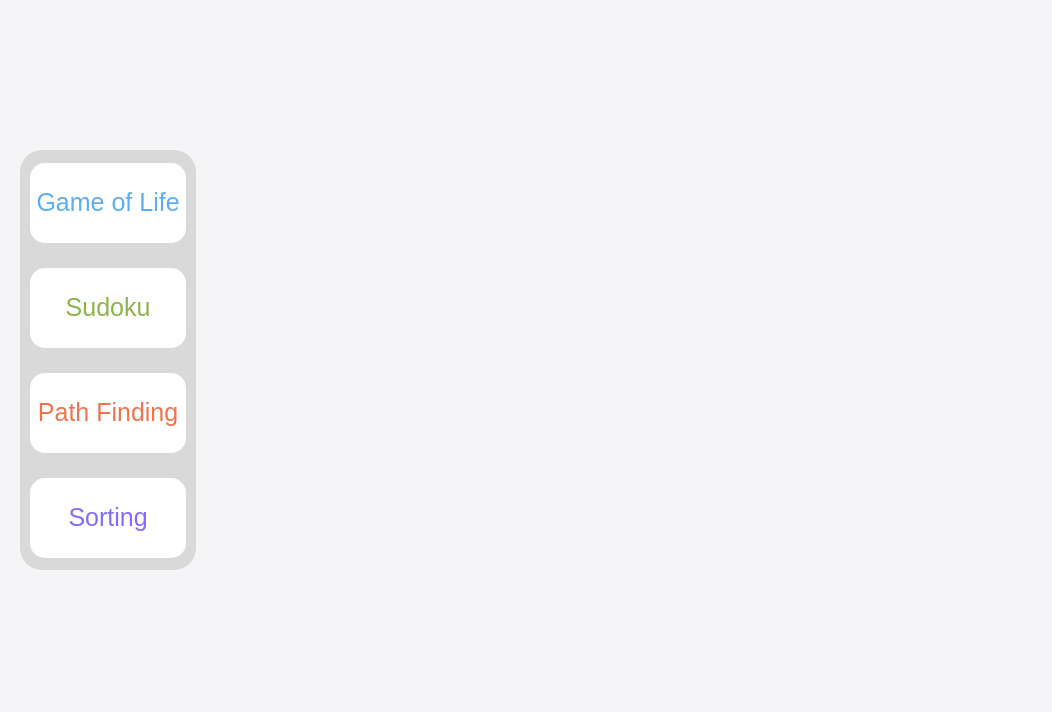
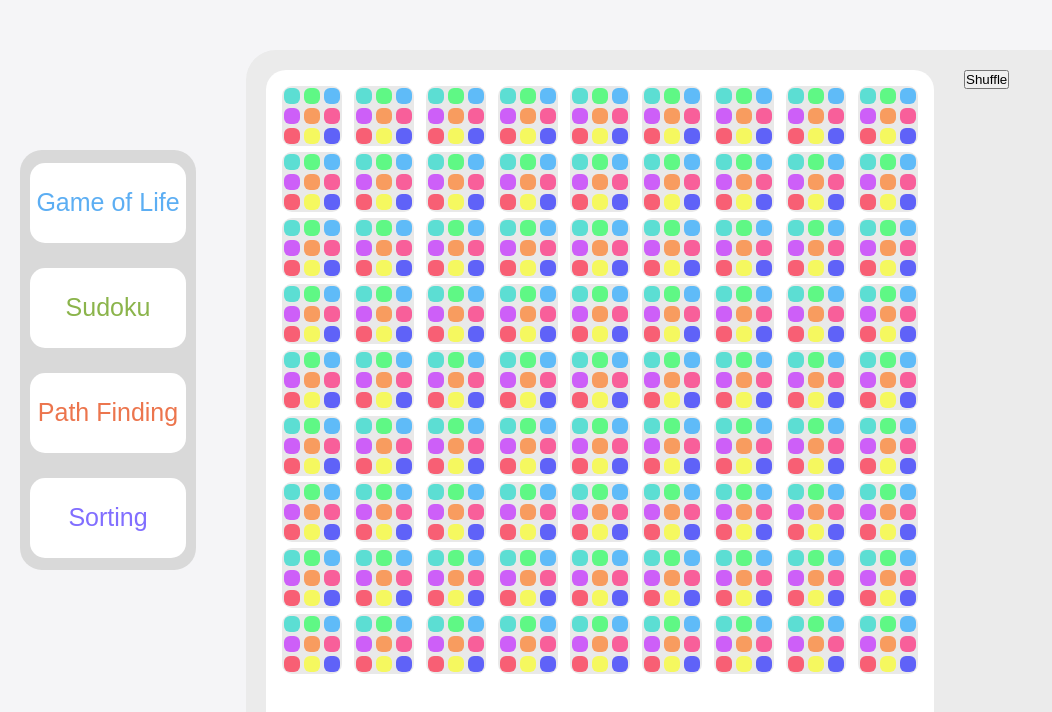
Before and after one commit to CoxJared/Visualizer, a React (Create React App) app: page / in a window 1280 px wide. Shown: the top 712 px of the page, without its empty margins (0-1052 px from the left). Built offline with nearby package versions, Linux system fonts and the light colour scheme.

Commit message:
new colors

```diff
--- a/public/index.html
+++ b/public/index.html
@@ -2,12 +2,12 @@
 <html lang="en">
   <head>
     <meta charset="utf-8" />
-    <link rel="icon" href="%PUBLIC_URL%/favicon.ico" />
+    <!-- <link rel="icon" href="%PUBLIC_URL%/favicon.ico" /> -->
     <meta name="viewport" content="width=device-width, initial-scale=1" />
     <meta name="theme-color" content="#000000" />
     <meta
       name="description"
-      content="Web site created using create-react-app"
+      content="algorithm adventures"
     />
     <link rel="apple-touch-icon" href="%PUBLIC_URL%/logo192.png" />
     <!--
--- a/src/components/sudoku/Sudoko.css
+++ /dev/null
@@ -1,16 +0,0 @@
-.sudoku-container {
-  width:100%;
-  height:100%;
-  display: flex;
-  flex-wrap: wrap;
-  /* border:1px solid yellowgreen; */
-}
-
-.sudoku-board {
-  width:648px;
-  height:648px;
-  /* border:1px solid rgb(0, 255, 136); */
-  margin:50px 30px 50px 100px;
-  position: relative;
-  background-color: 2px solid rgb(245, 245, 247);
-}
--- /dev/null
+++ b/src/components/sudoku/Sudoku.css
@@ -0,0 +1,61 @@
+.sudoku-container {
+  display: flex;
+  flex-wrap: wrap;
+  background-color:rgb(235, 235, 235);
+  padding:20px;
+  border-radius:30px;
+}
+
+.sudoku-board {
+  width:648px;
+  height:648px;
+  margin:0px 30px 0px 0px;
+  position: relative;
+  background-color: rgb(255, 255, 255);
+  border-radius:20px;
+  display: flex;
+  flex-wrap: wrap;
+  padding:10px;
+}
+
+.sudoku-element{
+  position: relative;
+  width:60px;
+  height:60px;
+  margin:6px;
+  border-radius: 10px;
+  background-color: rgb(233, 233, 233);
+  display: flex;
+  flex-wrap: wrap;
+  /* padding:4px; */
+  overflow: hidden;
+  transition:.5s ease-in-out;
+}
+
+.sudoku-element div{
+  position: relative;
+  width:16px;
+  height: 16px;
+  margin:2px;
+  border-radius: 6px;
+  opacity:.7;
+  transition:.5s ease-in-out;
+}
+/* .sudoku-option-1{
+  background-color: rgb(33, 218, 202);}
+.sudoku-option-2{
+  background-color: rgb(38, 255, 92);}
+.sudoku-option-3{
+  background-color: rgb(38, 168, 255);}
+.sudoku-option-4{
+  background-color: rgb(194, 38, 255);}
+.sudoku-option-5{
+  background-color: rgb(255, 125, 38);}
+.sudoku-option-6{
+  background-color: rgb(255, 38, 121);}
+.sudoku-option-7{
+  background-color: rgb(255, 38, 67);}
+.sudoku-option-8{
+  background-color: rgb(251, 255, 38);}
+.sudoku-option-9{
+  background-color: rgb(38, 42, 255);} */
--- a/src/components/sudoku/Sudoku.jsx
+++ b/src/components/sudoku/Sudoku.jsx
@@ -1,7 +1,19 @@
 import React, { Component } from 'react'
-import './Sudoko.css'
+import './Sudoku.css'
 
 const SPEED_FACTOR = 300
+
+const colors =[
+  'rgb(33, 218, 202)',
+  'rgb(38, 255, 92)',
+  'rgb(38, 168, 255)',
+  'rgb(194, 38, 255)',
+  'rgb(255, 125, 38)',
+  'rgb(255, 38, 121)',
+  'rgb(255, 38, 67)',
+  'rgb(251, 255, 38)',
+  'rgb(38, 42, 255)'
+]
 
 function removeA(arr) {
   var what, a = arguments, L = a.length, ax;
@@ -21,30 +33,61 @@
     for(let y = 0; y < 9; y++){
       column.push({
         value: null,
-        options: [0, 1, 2, 3, 4, 5, 6, 7, 8, 9]
+        options: [1, 2, 3, 4, 5, 6, 7, 8, 9]
       });
     }
     board.push(column);
+  }
+  return board;
+}
+
+
+
+function setupInitialPosition(board) {
+  let values=[5,3,0,0,7,0,0,0,0,6,0,0,1,9,5,0,0,0,0,9,8,0,0,0,0,6,0,8,0,0,0,6,0,0,0,3,4,0,0,8,0,3,0,0,1,7,0,0,0,2,0,0,0,6,0,6,0,0,0,0,2,8,0,0,0,0,4,1,9,0,0,5,0,0,0,0,8,0,0,7,9]
+  for(let i =0; i< 9; i++){
+    for (let x = 0; x< 9; x++) {
+      board[i][x]['value']=values[i*9+x] !== 0? values[i*9+x] : null
+    }
   }
 }
 
 export class Sudoku extends Component {
   constructor() {
     super()
-    let emptyBoard = createEmptyBoard();
+    let board = createEmptyBoard();
+    setupInitialPosition(board);
+
+    let initialBoardElements =
+      <div className="sudoku-board">
+        {board.map(column => (
+          <div className="sudoku-column">
+            {column.map(row => (
+              <div className="sudoku-element">
+                {row.options.map(option => (
+                  <div className={`sudoku-option-${option}`} style={{backgroundColor:colors[option - 1]}}/>
+                ))}
+              </div>
+            ))}
+          </div>
+        ))}
+      </div>
+
+
+
     this.state = {
-      board: emptyBoard
+      board: board,
+      boardElements: initialBoardElements
     }
   }
 
-  updateBoardElements() {
-
-  }
 
   render() {
     return (
       <div className="sudoku-container">
-        <div className="sudoko-board">
+        {this.state.boardElements}
+        <div className="sudoku-options">
+          <button className="button shuffle-board">Shuffle</button>
 
         </div>
       </div>
```
